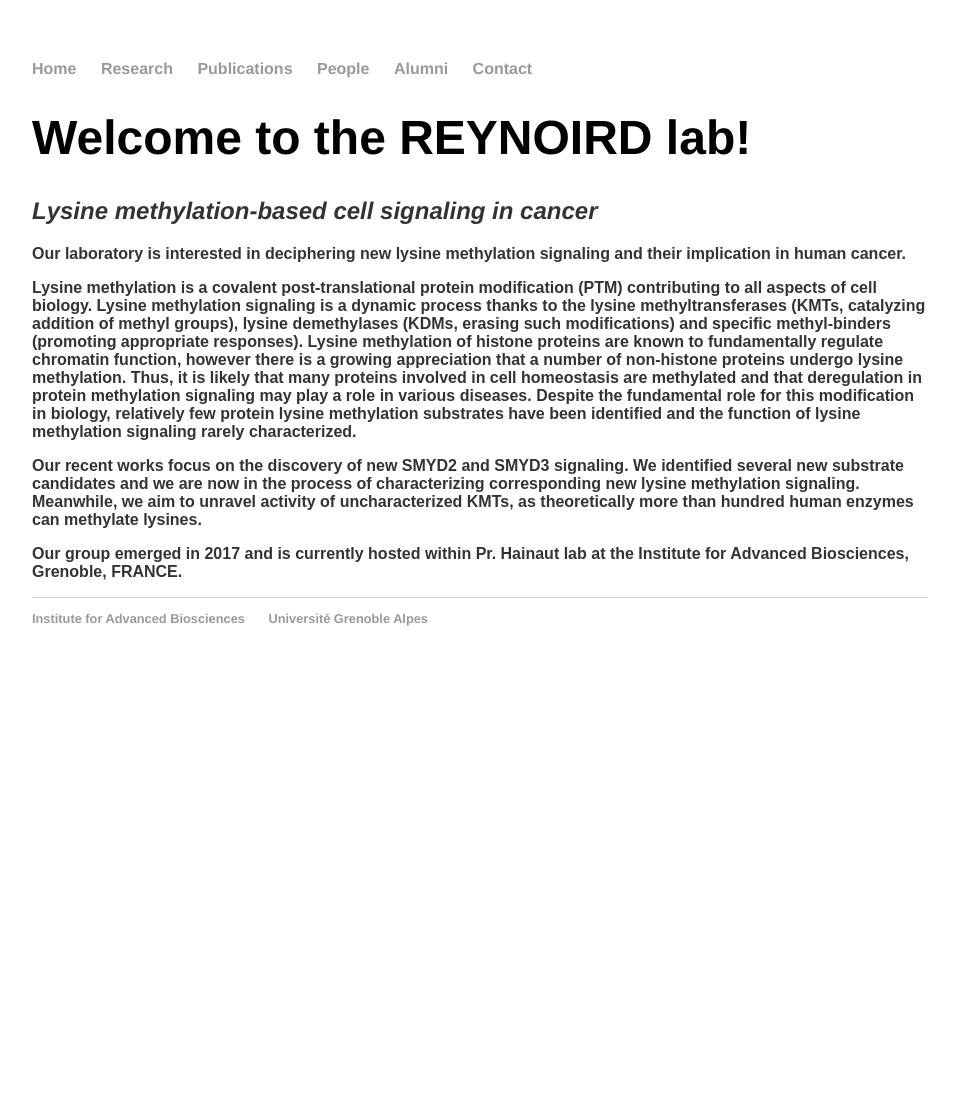
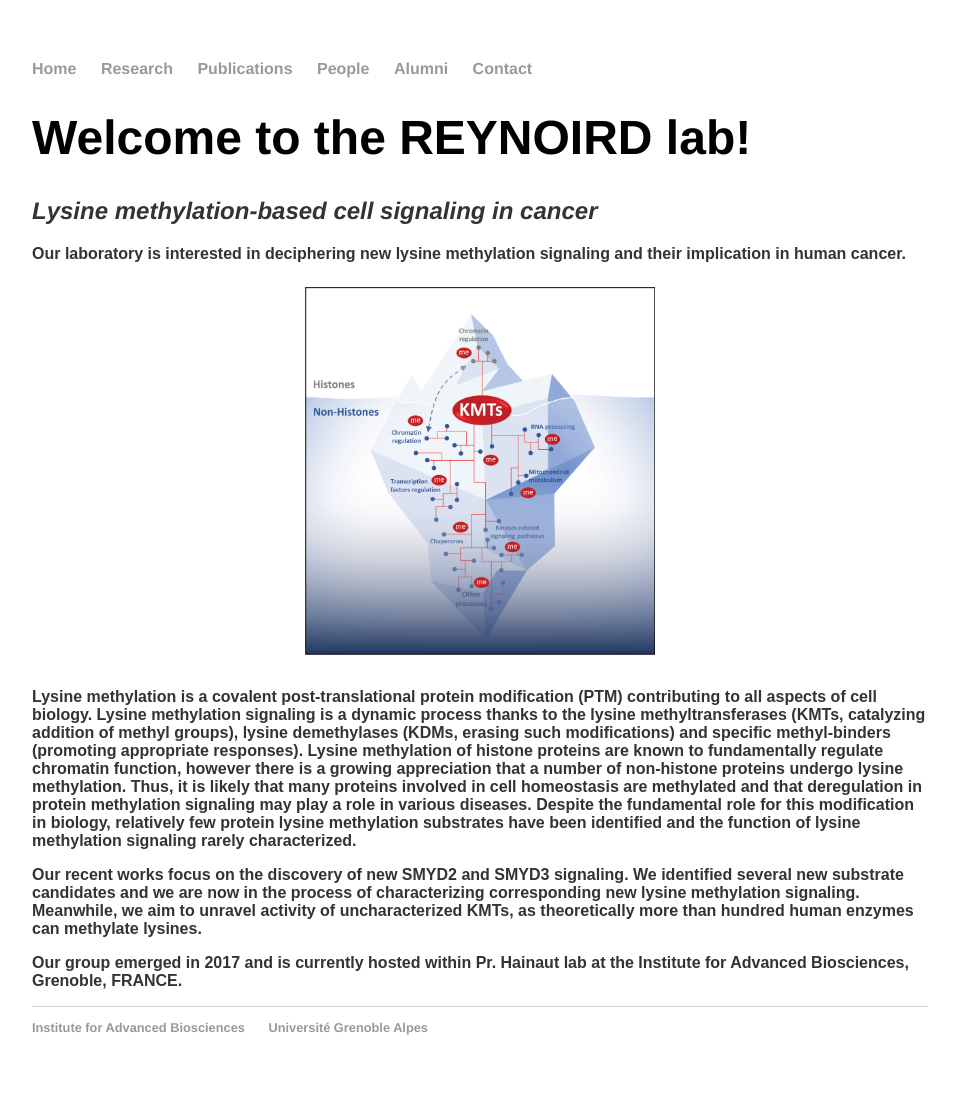
Before and after one commit to Reynoird-Lab/Reynoird-lab.github.io, a Jekyll site: the page built from index.html, in a window 1280 px wide. Shown: the whole page, without its empty margins (160-1119 px from the left). Built offline with Jekyll 4.4.1, drawn with Linux system fonts in a browser that asks for light colours; Markdown is read by kramdown in place of the engine named in the settings; before the commit the page ends 900 px from its top, so only the background shows below that.

Commit message:
Update index.html

```diff
--- a/index.html
+++ b/index.html
@@ -9,6 +9,10 @@ title: REYNOIRD Lab
 
 
 <h3>Our laboratory is interested in deciphering new lysine methylation signaling and their implication in human cancer.</h3>
+<p align="center">
+  <img src="https://github.com/Reynoird-Lab/Reynoird-lab.github.io/blob/master/Lukinovic%20V%20graphical%20abstract%20CMYK_revision.png" width="350" title="hover text">
+
+</p>
 
 <h3>Lysine methylation is a covalent post-translational protein modification (PTM) contributing to all aspects of cell biology. Lysine methylation signaling is a dynamic process thanks to the lysine methyltransferases (KMTs, catalyzing addition of methyl groups), lysine demethylases (KDMs, erasing such modifications) and specific methyl-binders (promoting appropriate responses). Lysine methylation of histone proteins are known to fundamentally regulate chromatin function, however there is a growing appreciation that a number of non-histone proteins undergo lysine methylation. Thus, it is likely that many proteins involved in cell homeostasis are methylated and that deregulation in protein methylation signaling may play a role in various diseases. Despite the fundamental role for this modification in biology, relatively few protein lysine methylation substrates have been identified and the function of lysine methylation signaling rarely characterized.</h3>
 
```
